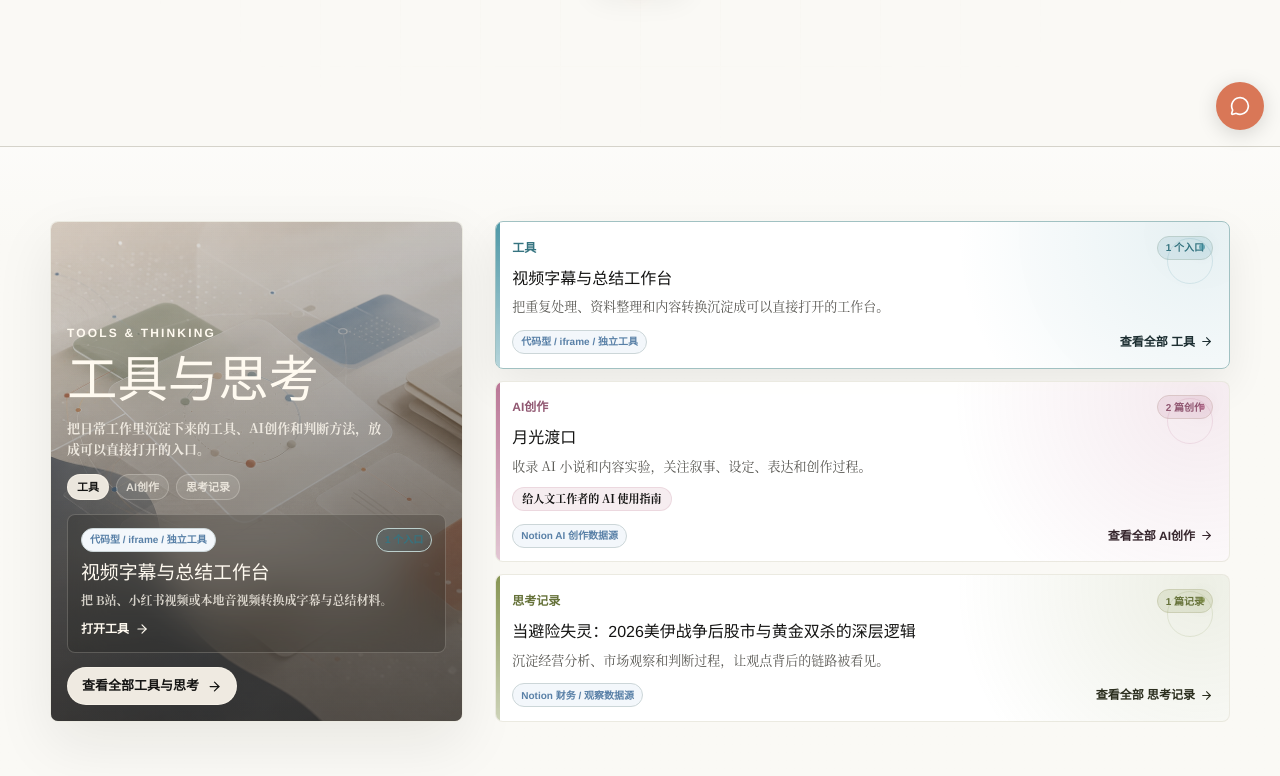
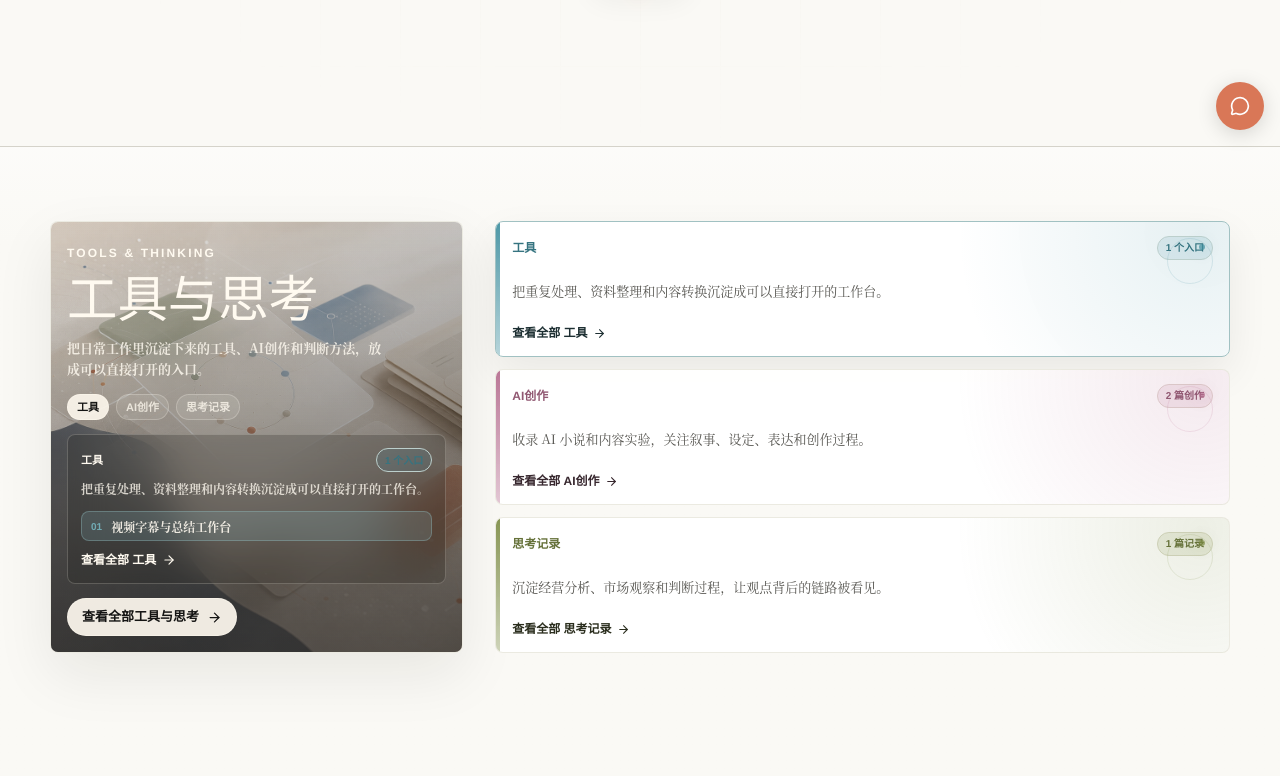
Before and after one commit to yinpengtao2002-ai/yinpengtao2002-ai.github.io, a Next.js app: page / in a window 1280 px wide. Shown: the part 654-1430 px from the top of the page. Built offline with nearby package versions, Linux system fonts and the light colour scheme.

Commit message:
Rework home thinking category preview

```diff
--- a/src/app/globals.css
+++ b/src/app/globals.css
@@ -1781,6 +1781,7 @@ h6 {
 .home-section {
   display: flex;
   align-items: center;
+  scroll-margin-top: 72px;
   padding: clamp(2.6rem, 5.5vh, 3.8rem) 0;
 }
 
@@ -1922,7 +1923,7 @@ h6 {
   color: var(--foreground);
 }
 
-.home-thinking-featured-entry {
+.home-thinking-preview-panel {
   width: min(100%, 440px);
   border: 1px solid rgba(255, 250, 240, 0.2);
   border-radius: 8px;
@@ -1940,30 +1941,71 @@ h6 {
   gap: 8px;
 }
 
-.home-thinking-featured-entry h3 {
+.home-thinking-preview-label {
   color: #fffaf0;
-  font-size: clamp(1rem, 2vw, 1.18rem);
-  line-height: 1.34;
-  margin: 8px 0 6px;
-}
-
-.home-thinking-featured-entry h3 a {
-  color: inherit;
-  text-decoration: none;
-}
-
-.home-thinking-featured-entry p {
+  font-family: var(--font-poppins);
+  font-size: 11px;
+  font-weight: 900;
+}
+
+.home-thinking-preview-summary {
   display: -webkit-box;
   color: rgba(255, 250, 240, 0.78);
   font-size: 12px;
   font-weight: 700;
   line-height: 1.58;
+  margin-top: 8px;
   -webkit-box-orient: vertical;
   -webkit-line-clamp: 2;
   overflow: hidden;
 }
 
-.home-thinking-featured-link {
+.home-thinking-preview-list {
+  display: grid;
+  gap: 7px;
+  margin-top: 12px;
+}
+
+.home-thinking-preview-item {
+  display: grid;
+  grid-template-columns: auto minmax(0, 1fr);
+  align-items: center;
+  gap: 9px;
+  min-height: 30px;
+  border: 1px solid color-mix(in srgb, var(--thinking-track-accent, #fffaf0) 20%, rgba(255, 250, 240, 0.2));
+  border-radius: 8px;
+  background: color-mix(in srgb, var(--thinking-track-accent, #fffaf0) 12%, rgba(255, 250, 240, 0.08));
+  color: rgba(255, 250, 240, 0.9);
+  padding: 0 9px;
+  text-decoration: none;
+  transition:
+    background 0.18s ease,
+    transform 0.18s ease;
+}
+
+.home-thinking-preview-item:hover {
+  background: color-mix(in srgb, var(--thinking-track-accent, #fffaf0) 20%, rgba(255, 250, 240, 0.12));
+  transform: translateX(2px);
+}
+
+.home-thinking-preview-item span {
+  color: color-mix(in srgb, var(--thinking-track-accent, #fffaf0) 74%, #fffaf0);
+  font-family: var(--font-poppins);
+  font-size: 10px;
+  font-weight: 900;
+}
+
+.home-thinking-preview-item strong {
+  overflow: hidden;
+  color: inherit;
+  font-size: 12px;
+  font-weight: 800;
+  line-height: 1.25;
+  text-overflow: ellipsis;
+  white-space: nowrap;
+}
+
+.home-thinking-preview-action {
   display: inline-flex;
   align-items: center;
   gap: 6px;
@@ -2000,20 +2042,6 @@ h6 {
   transform: translateY(-1px);
 }
 
-.home-thinking-source-pill {
-  display: inline-flex;
-  align-items: center;
-  min-height: 24px;
-  border: 1px solid color-mix(in srgb, var(--accent-secondary) 22%, var(--border));
-  border-radius: 999px;
-  background: color-mix(in srgb, var(--accent-secondary) 8%, var(--card));
-  color: color-mix(in srgb, var(--accent-secondary) 80%, var(--foreground));
-  font-family: var(--font-poppins);
-  font-size: 10px;
-  font-weight: 800;
-  padding: 0 8px;
-}
-
 .home-thinking-count-pill {
   display: inline-flex;
   align-items: center;
@@ -2029,35 +2057,6 @@ h6 {
   white-space: nowrap;
 }
 
-.home-thinking-more-list {
-  display: flex;
-  flex-wrap: wrap;
-  gap: 7px;
-  margin-top: 10px;
-}
-
-.home-thinking-more-list a {
-  display: inline-flex;
-  align-items: center;
-  max-width: 100%;
-  min-height: 24px;
-  border: 1px solid color-mix(in srgb, var(--thinking-track-accent, #fffaf0) 18%, rgba(255, 250, 240, 0.24));
-  border-radius: 999px;
-  background: color-mix(in srgb, var(--thinking-track-accent, #fffaf0) 12%, rgba(255, 250, 240, 0.1));
-  color: inherit;
-  font-size: 11px;
-  font-weight: 800;
-  line-height: 1;
-  padding: 0 9px;
-  text-decoration: none;
-}
-
-.home-thinking-featured-entry .home-thinking-more-list a {
-  border-color: color-mix(in srgb, var(--thinking-track-accent, #fffaf0) 22%, rgba(255, 250, 240, 0.26));
-  background: color-mix(in srgb, var(--thinking-track-accent, #fffaf0) 18%, rgba(255, 250, 240, 0.12));
-  color: rgba(255, 250, 240, 0.9);
-}
-
 .home-thinking-note {
   display: flex;
   flex-direction: column;
@@ -2123,7 +2122,7 @@ h6 {
   display: grid;
   position: relative;
   align-content: space-between;
-  min-height: clamp(136px, 15vh, 162px);
+  min-height: clamp(116px, 13vh, 142px);
   overflow: hidden;
   padding: clamp(0.95rem, 1.8vw, 1.25rem);
   cursor: pointer;
@@ -2203,23 +2202,12 @@ h6 {
   font-weight: 800;
 }
 
-.home-thinking-track-card h3 {
-  color: var(--foreground);
-  font-size: clamp(1rem, 1.9vw, 1.22rem);
-  line-height: 1.35;
-  margin: 8px 0 6px;
-}
-
-.home-thinking-track-card h3 a {
-  color: inherit;
-  text-decoration: none;
-}
-
 .home-thinking-track-card p {
   display: -webkit-box;
   color: color-mix(in srgb, var(--foreground) 58%, var(--muted));
   font-size: 13px;
   line-height: 1.66;
+  margin-top: 10px;
   -webkit-box-orient: vertical;
   -webkit-line-clamp: 2;
   overflow: hidden;
@@ -2517,10 +2505,6 @@ h6 {
     padding: 0.86rem 1rem;
   }
 
-  .home-thinking-track-card h3 {
-    font-size: 1rem;
-  }
-
   .home-finance-header {
     align-items: center;
     gap: 1.2rem;
@@ -3339,7 +3323,7 @@ h6 {
   }
 
   .home-thinking-visual-card {
-    min-height: 352px;
+    min-height: 420px;
   }
 
   .home-thinking-visual-copy {
@@ -3368,17 +3352,12 @@ h6 {
     padding-inline: 7px;
   }
 
-  .home-thinking-featured-entry {
+  .home-thinking-preview-panel {
     padding: 10px;
     margin-bottom: 12px;
   }
 
-  .home-thinking-featured-entry h3 {
-    font-size: 1rem;
-    margin: 7px 0 5px;
-  }
-
-  .home-thinking-featured-entry p {
+  .home-thinking-preview-summary {
     -webkit-line-clamp: 1;
   }
 
@@ -3420,10 +3399,6 @@ h6 {
     min-height: 0;
     padding: 0.9rem 1rem;
     scroll-snap-align: start;
-  }
-
-  .home-thinking-track-card h3 {
-    font-size: 0.98rem;
   }
 }
 
--- a/src/components/home/HomeThinkingSection.tsx
+++ b/src/components/home/HomeThinkingSection.tsx
@@ -14,9 +14,7 @@ type ThinkingTrackId = "tool" | "ai" | "record";
 const THINKING_TRACKS: Array<{
   id: ThinkingTrackId;
   label: string;
-  source: string;
   summary: string;
-  action: string;
   accent: string;
   soft: string;
   countUnit: string;
@@ -24,9 +22,7 @@ const THINKING_TRACKS: Array<{
   {
     id: "tool",
     label: "工具",
-    source: "代码型 / iframe / 独立工具",
     summary: "把重复处理、资料整理和内容转换沉淀成可以直接打开的工作台。",
-    action: "打开工具",
     accent: "#3f8f9f",
     soft: "rgba(63, 143, 159, 0.13)",
     countUnit: "个入口",
@@ -34,9 +30,7 @@ const THINKING_TRACKS: Array<{
   {
     id: "ai",
     label: "AI创作",
-    source: "Notion AI 创作数据源",
     summary: "收录 AI 小说和内容实验，关注叙事、设定、表达和创作过程。",
-    action: "查看创作",
     accent: "#b46b8d",
     soft: "rgba(180, 107, 141, 0.14)",
     countUnit: "篇创作",
@@ -44,9 +38,7 @@ const THINKING_TRACKS: Array<{
   {
     id: "record",
     label: "思考记录",
-    source: "Notion 财务 / 观察数据源",
     summary: "沉淀经营分析、市场观察和判断过程，让观点背后的链路被看见。",
-    action: "阅读记录",
     accent: "#7d8c45",
     soft: "rgba(125, 140, 69, 0.14)",
     countUnit: "篇记录",
@@ -88,7 +80,7 @@ export default function HomeThinkingSection() {
   const activeTrack = trackCards.find((track) => track.id === activeTrackId) ?? trackCards[0];
 
   if (!activeTrack) return null;
-  const activeMoreItems = activeTrack.items.slice(1, 3);
+  const activePreviewItems = activeTrack.items.slice(0, 4);
   const openCategoryFromCard = (event: MouseEvent<HTMLElement>, href: string) => {
     if ((event.target as HTMLElement).closest("a")) return;
     router.push(href);
@@ -132,33 +124,36 @@ export default function HomeThinkingSection() {
               ))}
             </div>
             <div
-              className="home-thinking-featured-entry"
+              className="home-thinking-preview-panel"
               style={{
                 "--thinking-track-accent": activeTrack.accent,
                 "--thinking-track-soft": activeTrack.soft,
               } as CSSProperties}
             >
               <div className="home-thinking-featured-row">
-                <span className="home-thinking-source-pill">{activeTrack.source}</span>
+                <span className="home-thinking-preview-label">{activeTrack.label}</span>
                 <span className="home-thinking-count-pill">
                   {activeTrack.items.length} {activeTrack.countUnit}
                 </span>
               </div>
-              <h3>
-                <Link href={activeTrack.item.href}>{activeTrack.item.title}</Link>
-              </h3>
-              <p>{activeTrack.item.description}</p>
-              {activeMoreItems.length > 0 ? (
-                <div className="home-thinking-more-list" aria-label={`${activeTrack.label}更多内容`}>
-                  {activeMoreItems.map((item) => (
-                    <Link key={item.slug} href={item.href}>
-                      {item.title}
-                    </Link>
-                  ))}
-                </div>
-              ) : null}
-              <Link href={activeTrack.item.href} className="home-thinking-featured-link">
-                {activeTrack.action} <ArrowRight style={{ width: 14, height: 14 }} />
+              <p className="home-thinking-preview-summary">{activeTrack.summary}</p>
+              <div className="home-thinking-preview-list" aria-label={`${activeTrack.label}代表内容`}>
+                {activePreviewItems.map((item, index) => (
+                  <Link
+                    key={item.slug}
+                    href={item.href}
+                    className="home-thinking-preview-item"
+                    style={{
+                      "--thinking-item-index": index,
+                    } as CSSProperties}
+                  >
+                    <span>{String(index + 1).padStart(2, "0")}</span>
+                    <strong>{item.title}</strong>
+                  </Link>
+                ))}
+              </div>
+              <Link href={activeTrack.categoryHref} className="home-thinking-preview-action">
+                查看全部 {activeTrack.label} <ArrowRight style={{ width: 14, height: 14 }} />
               </Link>
             </div>
             <Link href="/thinking-lab" className="home-thinking-all-link">
@@ -191,21 +186,8 @@ export default function HomeThinkingSection() {
                   {track.items.length} {track.countUnit}
                 </span>
               </div>
-              <h3>
-                <Link href={track.item.href}>{track.item.title}</Link>
-              </h3>
               <p>{track.summary}</p>
-              {track.items.length > 1 ? (
-                <div className="home-thinking-more-list" aria-label={`${track.label}更多内容`}>
-                  {track.items.slice(1, 3).map((item) => (
-                    <Link key={item.slug} href={item.href}>
-                      {item.title}
-                    </Link>
-                  ))}
-                </div>
-              ) : null}
               <div className="home-thinking-track-foot">
-                <span className="home-thinking-source-pill">{track.source}</span>
                 <Link href={track.categoryHref} className="home-thinking-category-link">
                   查看全部 {track.label} <ArrowRight style={{ width: 13, height: 13 }} />
                 </Link>
```
Also changed, not shown: 1 other file (tests, documents, lock files or other folders).
